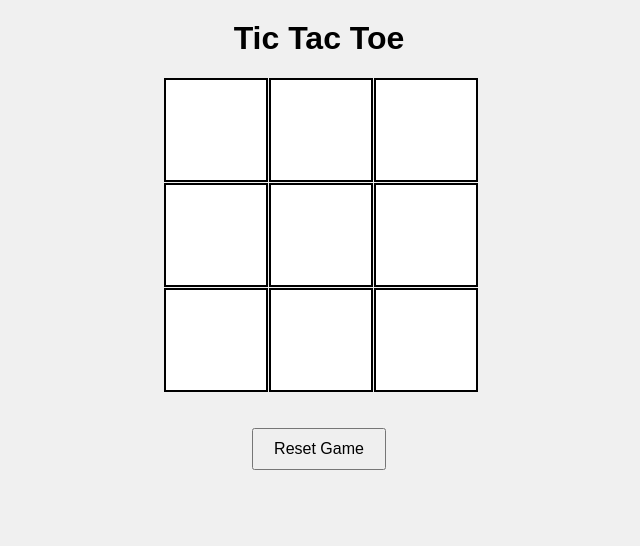
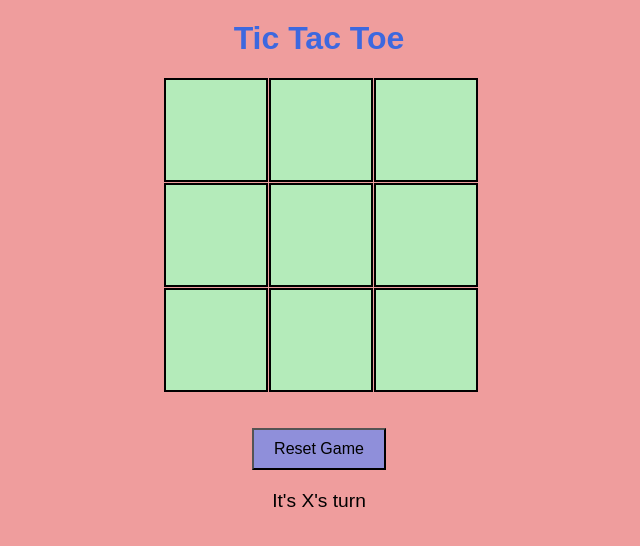
Before and after one commit to mohdayaan786/Tic-Tac-Toe, a website: page index.html in a window 1280 px wide. Shown: the whole page, without its empty margins (321-961 px from the left). Drawn offline with Linux system fonts and the light colour scheme.

Commit message:
2nd commit

```diff
--- a/index.html
+++ b/index.html
@@ -23,5 +23,5 @@
   <button id="reset-button">Reset Game</button>
   <p id="status"></p>
 </body>
-<script src="scripts.js"></script>
+<script src="script.js"></script>
 </html>
--- a/styles.css
+++ b/styles.css
@@ -1,13 +1,14 @@
 body {
     font-family: Arial, sans-serif;
     text-align: center;
-    background-color: #f0f0f0;
+    background-color: #ef9d9d;
     margin: 0;
     padding: 0;
   }
 
   h1 {
     margin-top: 20px;
+    color: rgb(61, 104, 223);
   }
 
   #game-board {
@@ -29,6 +30,7 @@ body {
     justify-content: center;
     font-size: 2rem;
     cursor: pointer;
+    background-color: #b4ebba;
   }
 
   #reset-button {
@@ -36,6 +38,7 @@ body {
     padding: 10px 20px;
     font-size: 1rem;
     cursor: pointer;
+    background-color: rgb(143, 143, 218);
   }
 
   #status {
```
